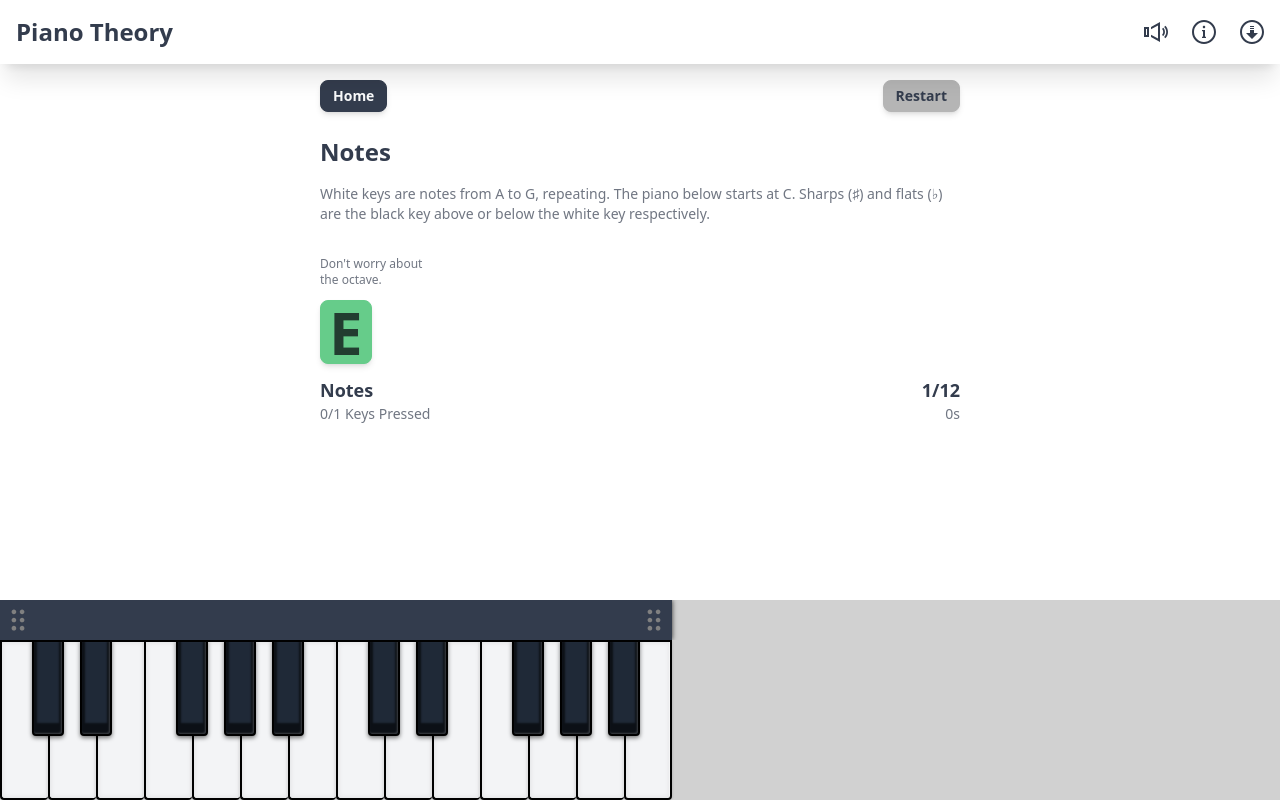
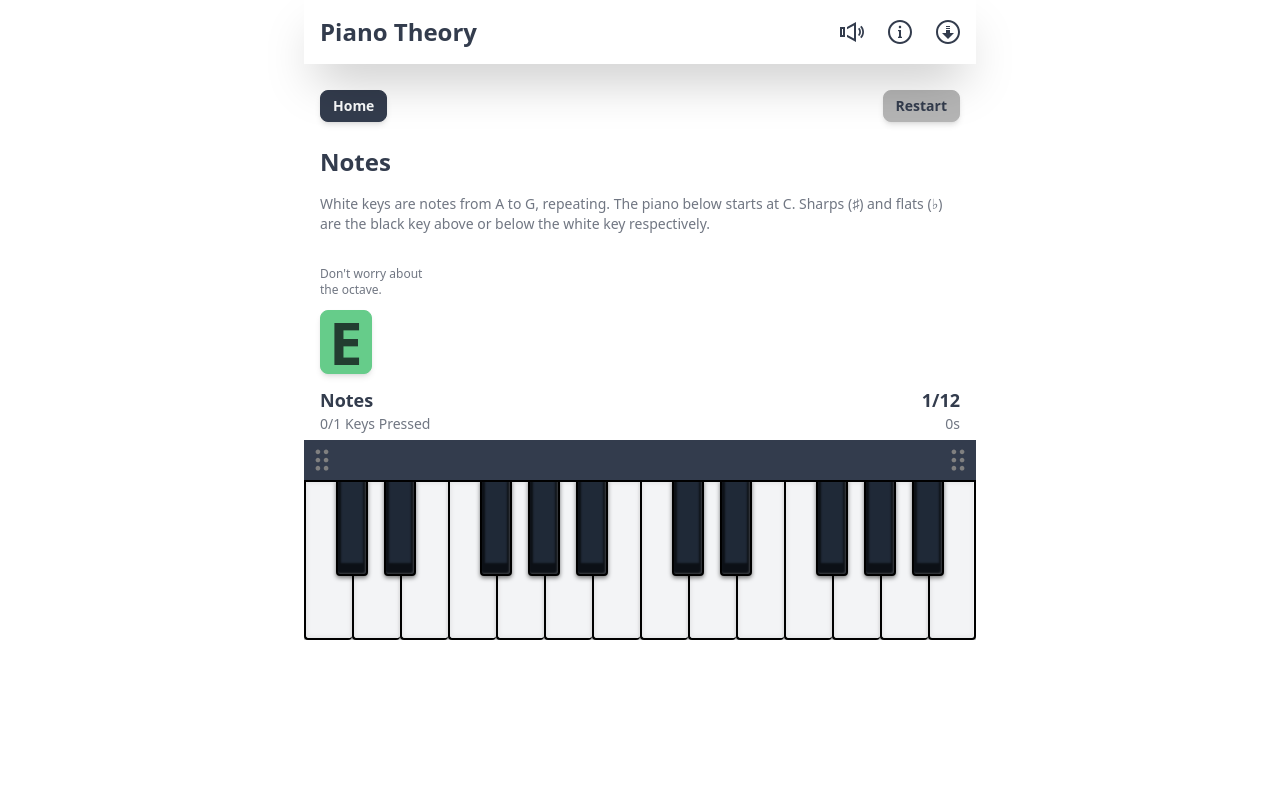
Before and after one commit to joshuarichards001/piano-theory, a React (Vite) app: page / in a window 1280 px wide. Both pictures are taken after a click on the button "Notes". Built offline with nearby package versions, Linux system fonts and the light colour scheme; no server answers.

Commit message:
Style to accomodate desktop view

```diff
--- a/src/components/Home.tsx
+++ b/src/components/Home.tsx
@@ -21,7 +21,7 @@ export default function Home() {
 
   return (
     <div className="h-full flex flex-col max-w-2xl mx-auto">
-      <header className="fixed pt-header-safe-top top-0 left-0 bg-base-100 shadow-xl p-4 w-full flex justify-between items-center">
+      <header className="fixed pt-header-safe-top top-0 bg-base-100 shadow-2xl p-4 w-full max-w-2xl flex justify-between items-center">
         <h1 className="text-2xl font-bold">Piano Theory</h1>
         <div className="flex gap-6">
           <button onClick={handleMute} aria-label="Toggle mute">
--- a/src/components/PianoContainer.tsx
+++ b/src/components/PianoContainer.tsx
@@ -6,7 +6,7 @@ export default function PianoContainer() {
   const [pianoScrollValue, setPianoScrollValue] = useState(0);
 
   return (
-    <div className="fixed bottom-0 left-0 right-0 z-50">
+    <div className="fixed bottom-0 z-50 max-w-2xl mx-auto md:bottom-40">
       <PianoMinimap setPianoScrollValue={setPianoScrollValue} />
       <Piano pianoScrollValue={pianoScrollValue} />
     </div>
--- a/tailwind.config.js
+++ b/tailwind.config.js
@@ -12,7 +12,7 @@ export default {
       },
       padding: {
         "header-safe-top": "max(env(safe-area-inset-top), 16px)",
-        "body-safe-top": "calc(env(safe-area-inset-top) + 80px)",
+        "body-safe-top": "calc(env(safe-area-inset-top) + 90px)",
         "quiz-safe-bottom": "calc(env(safe-area-inset-bottom) + 220px)",
       },
     },
```
